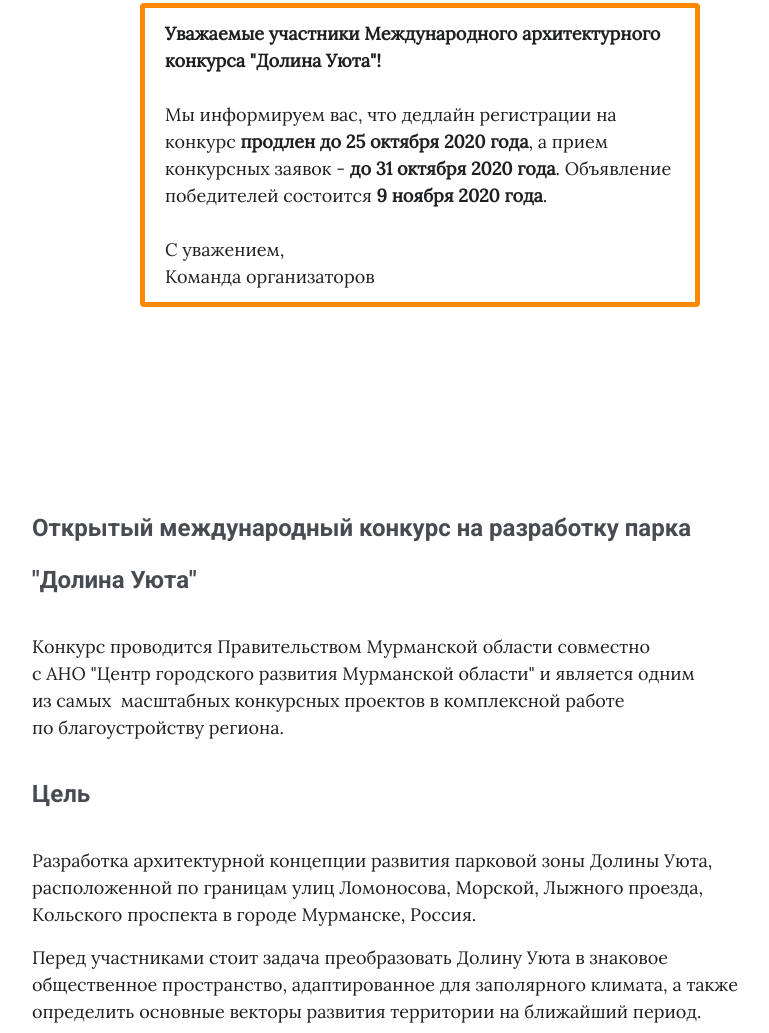
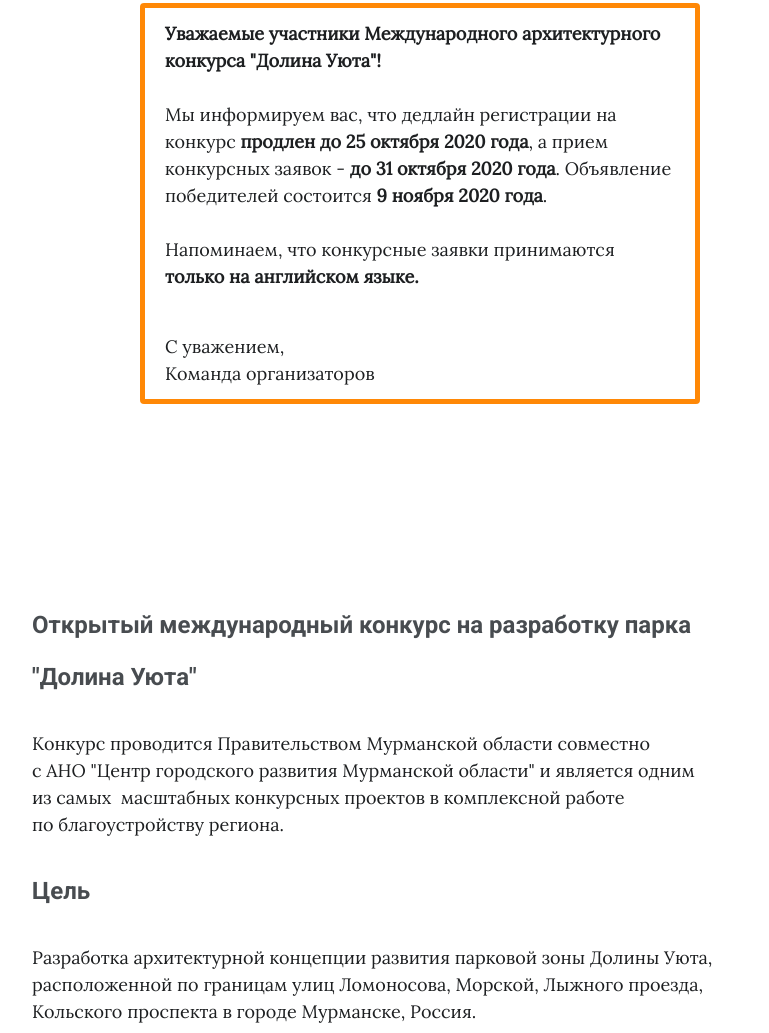
Before and after one commit to revuwem/cozinessvalley_lp, a plain HTML site: page index.html in a window 1280 px wide. Shown: the part 758-1791 px from the top of the page, without its empty margins (220-989 px from the left). Drawn offline with nearby package versions, Linux system fonts and the light colour scheme.

Commit message:
updated notification

```diff
--- a/index.html
+++ b/index.html
@@ -250,7 +250,9 @@
             <div class="alert mx-auto" role="alert">
                 <b>Уважаемые участники Международного архитектурного конкурса "Долина Уюта"!</b>
                 <br><br> Мы информируем вас, что дедлайн регистрации на конкурс <strong>продлен до 25 октября 2020 года</strong>, а прием конкурсных заявок - <strong>до 31 октября 2020 года</strong>. Объявление победителей состоится <strong>9 ноября 2020 года</strong>.
-                <br><br> С уважением, <br> Команда организаторов
+                <br><br>
+                <p>Напоминаем, что конкурсные заявки принимаются <strong>только на английском языке.</strong></p>
+                <br> С уважением, <br> Команда организаторов
             </div>
         </div>
         <section id="about" class="d-block container-fluid">
```
